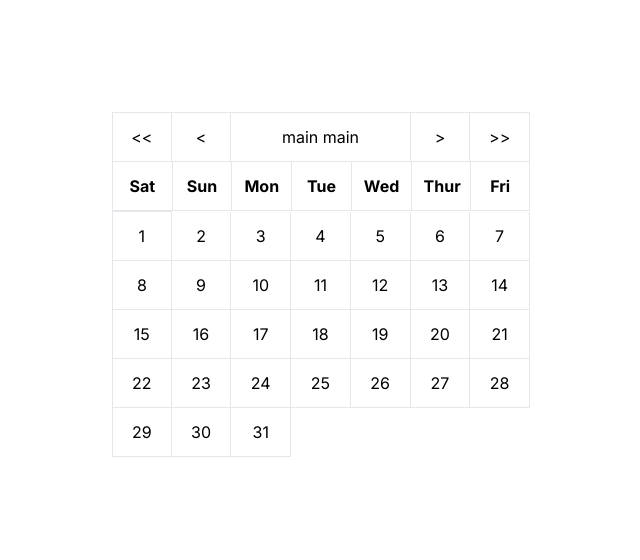
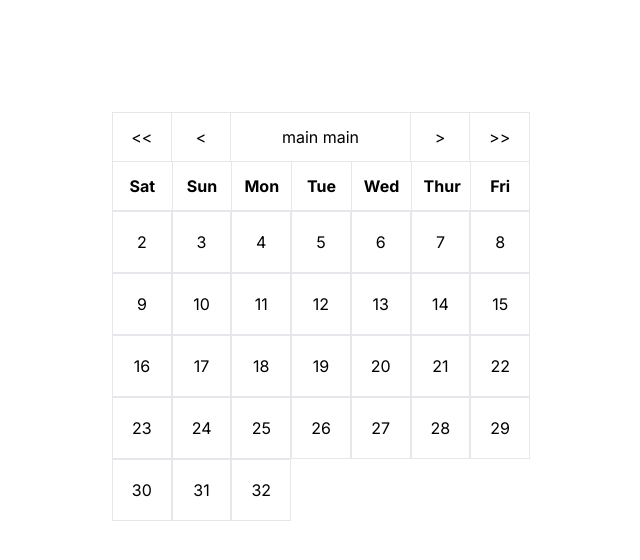
Before and after one commit to Nwakaego-Ego/calender, a Next.js app: page / in a window 1280 px wide. Shown: the top 560 px of the page, without its empty margins (319-959 px from the left). Built offline with nearby package versions, Linux system fonts and the light colour scheme.

Commit message:
working on the date styling

```diff
--- a/src/app/Main/main.css
+++ b/src/app/Main/main.css
@@ -1,3 +1,9 @@
 .friday {
   border-right: 1px solid #e5e7eb;
 }
+
+.left {
+  border: 1px solid #e5e7eb;
+  border-right: 1px solid #e5e7eb;
+  padding: 18px;
+}
--- a/src/app/Main/main.jsx
+++ b/src/app/Main/main.jsx
@@ -1,8 +1,12 @@
+import { startOfMonth, endOfMonth, differenceInDays } from "date-fns";
 import React from "react";
 import "./main.css";
 
 const Main = ({ value, onChange }) => {
-  console.log(value);
+  const startMonth = startOfMonth(value);
+  const endMonth = endOfMonth(value);
+  const numDays = differenceInDays(endMonth, startMonth) + 1;
+
   const weekDays = ["Sat", "Sun", "Mon", "Tue", "Wed", "Thur", "Fri"];
 
   return (
@@ -16,7 +20,6 @@ const Main = ({ value, onChange }) => {
         <div className="col-span-3 border border-l-0  p-3">main main</div>
         <div className="border p-3 border-l-0 ">{">"}</div>
         <div className="border p-3 border-l-0 ">{">>"}</div>
-
         {weekDays.map((day, id) => {
           return (
             <div
@@ -29,38 +32,19 @@ const Main = ({ value, onChange }) => {
             </div>
           );
         })}
-
-        <div className="border p-3">1</div>
-        <div className="border border-l-0 p-3 border-t-0">2</div>
-        <div className="border border-l-0 p-3 border-t-0">3</div>
-        <div className="border border-l-0 p-3 border-t-0">4</div>
-        <div className="border border-l-0 p-3 border-t-0">5</div>
-        <div className="border border-l-0 p-3 border-t-0">6</div>
-        <div className="border border-l-0 p-3 border-t-0 ">7</div>
-        <div className="border border-t-0 p-3">8</div>
-        <div className="border border-l-0 border-t-0 p-3">9</div>
-        <div className="border border-l-0 border-t-0 p-3">10</div>
-        <div className="border border-l-0 border-t-0 p-3">11</div>
-        <div className="border border-l-0 border-t-0 p-3">12</div>
-        <div className="border border-l-0 border-t-0 p-3">13</div>
-        <div className="border border-l-0 border-t-0 p-3">14</div>
-        <div className="border border-t-0 p-3">15</div>
-        <div className="border border-l-0 border-t-0 p-3">16</div>
-        <div className="border border-l-0 border-t-0 p-3">17</div>
-        <div className="border border-l-0 border-t-0 p-3">18</div>
-        <div className="border border-l-0 border-t-0 p-3">19</div>
-        <div className="border border-l-0 border-t-0 p-3">20</div>
-        <div className="border border-l-0 border-t-0 p-3">21</div>
-        <div className="border border-t-0 p-3">22</div>
-        <div className="border border-l-0 border-t-0 p-3">23</div>
-        <div className="border border-l-0 border-t-0 p-3">24</div>
-        <div className="border border-l-0 border-t-0 p-3">25</div>
-        <div className="border border-l-0 border-t-0 p-3">26</div>
-        <div className="border border-l-0 border-t-0 p-3">27</div>
-        <div className="border border-l-0 border-t-0 p-3">28</div>
-        <div className="border border-t-0 p-3">29</div>
-        <div className="border border-l-0 border-t-0 p-3">30</div>
-        <div className="border border-l-0 border-t-0 p-3">31</div>
+        {Array.from({ length: numDays }).map((_, index) => {
+          const date = index + 1;
+          return (
+            <div
+              key={index}
+              className={`border border-l-0 p-3 border-t-0 ${
+                date === 1 || 8 || 15 || 22 || 29 ? "left" : " "
+              }`}
+            >
+              {date + 1}
+            </div>
+          );
+        })}
       </div>
     </>
   );
--- a/src/app/page.js
+++ b/src/app/page.js
@@ -1,3 +1,4 @@
+"use client";
 import React, { useState } from "react";
 import Main from "../app/Main/main";
 
```
